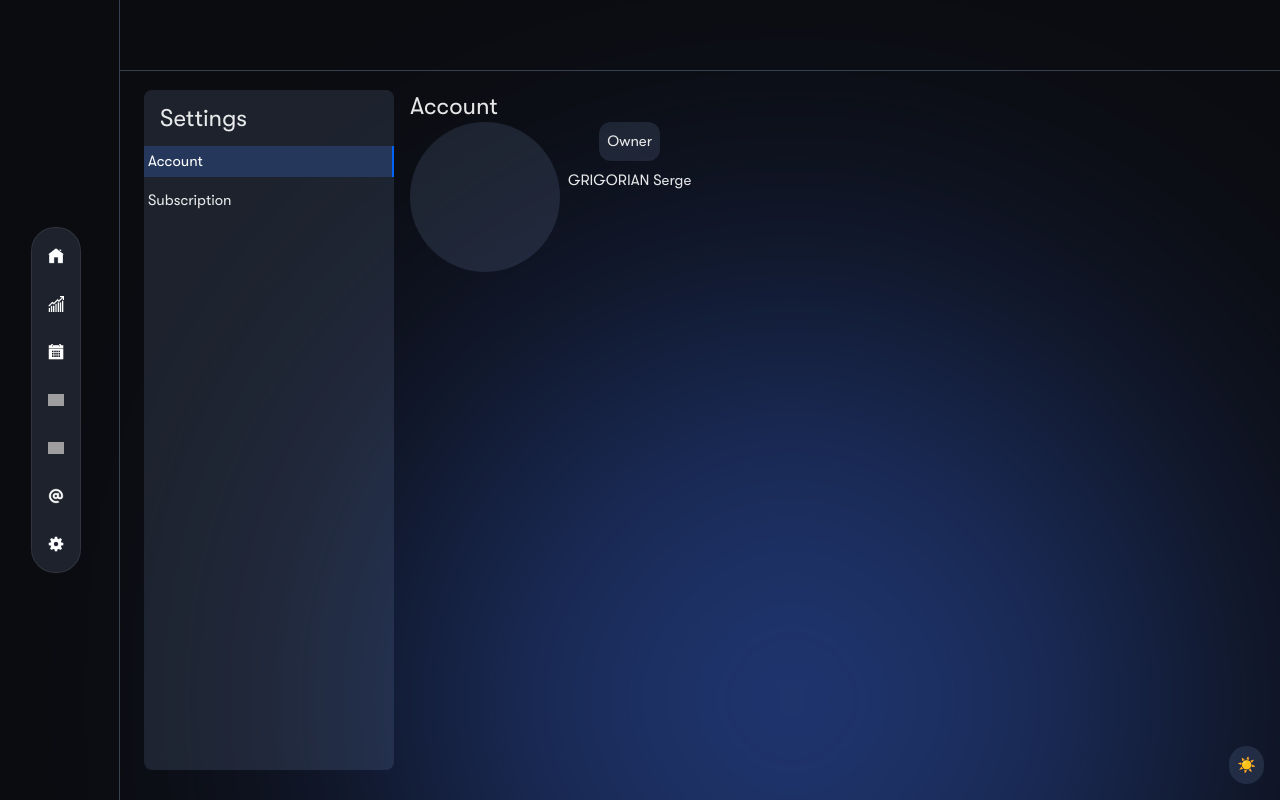
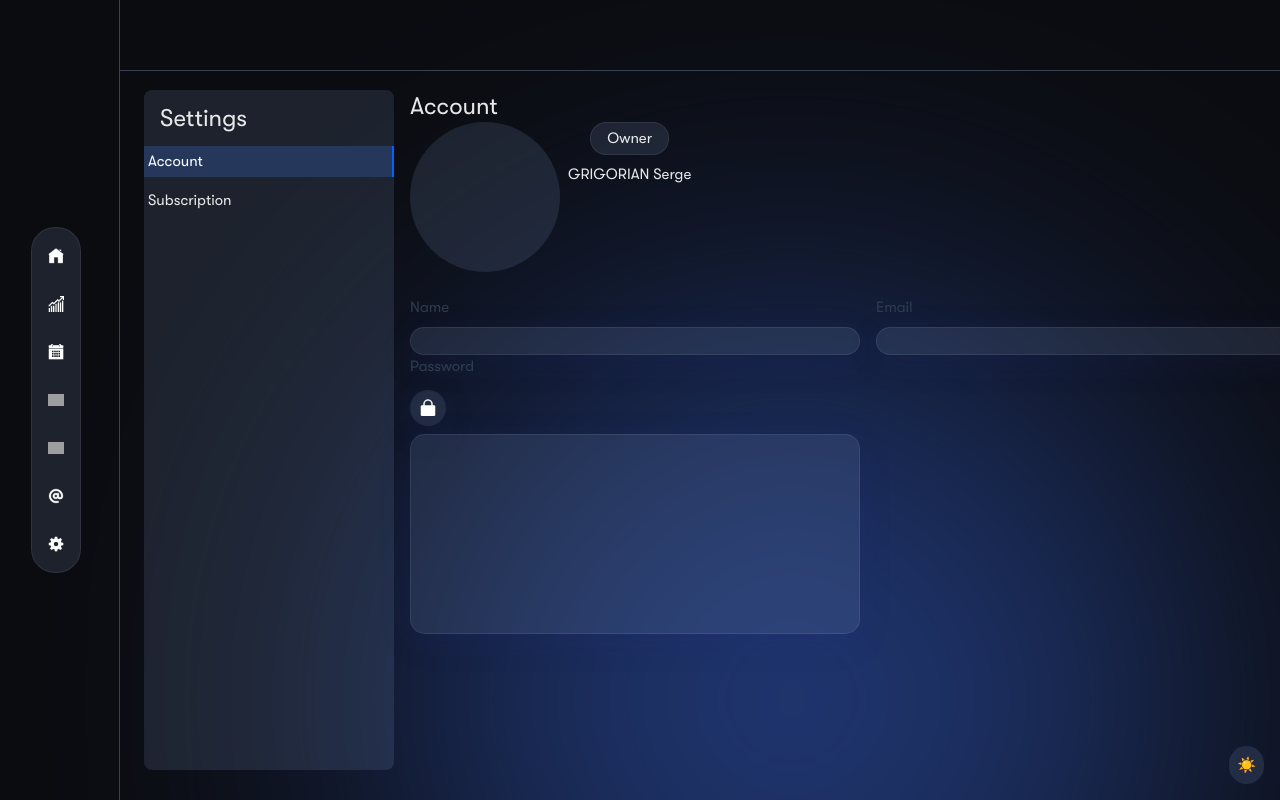
Before and after one commit to Serge01700/Dashboard-Multi-Api, a Vue app in the folder dashboard-api/frontend/: page /dashboard/settings in a window 1280 px wide. Built offline with nearby package versions, Linux system fonts and the light colour scheme; no server answers; grey boxes are pictures that could not be loaded.

Commit message:
settings in progress

```diff
--- a/dashboard-api/frontend/src/page/DashboardSettings.vue
+++ b/dashboard-api/frontend/src/page/DashboardSettings.vue
@@ -30,13 +30,66 @@
         <div class="flex flex-row gap-2">
             <p class=" rounded-full bg-dark-card w-[150px] h-[150px]"></p>
             <div class="flex flex-col gap-2">
-                <p class="text-md font-thin mx-auto p-2 rounded-xl"
-                :class="[ isDarkMode ? 'text-dark-text-primary bg-dark-card' : 'text-light-text-primary bg-light-card']">Owner</p>
-                <p :class="[ isDarkMode ? 'text-dark-text-primary' : 'text-light-text-primary']"
+                <p class=" border text-md font-thin mx-auto  px-4 py-1 rounded-2xl"
+                :class="[ isDarkMode ? 'border-dark-border text-dark-text-primary bg-dark-card' : 'border-light-border  text-light-text-primary bg-light-card']">Owner</p>
+                <p :class="[ isDarkMode ? 'text-dark-text-primary' : 'text-light-text-primary', ]"
                 >GRIGORIAN Serge</p>
             </div>
+        </div>
+        <form @submit.prevent="submitForm">
 
-        </div>
+          <!-- NAME -->
+
+          <div class="flex flex-row gap-4 mt-4">
+            <div class="form-group flex flex-col gap-2">
+              <label for="name">Name</label>
+              <input class="" type="name" id="name"
+              :class="[
+                      isDarkMode
+                        ? 'bg-dark-card  border-dark-border shadow-dark-shadow hover:shadow-dark-shadow-hover'
+                        : 'bg-light border-light-border shadow-light-shadow hover:shadow-light-shadow-hover'
+                    ]"  >
+            </div>
+
+              <!-- EMAIL -->
+
+            <div class="form-group flex flex-col gap-2">
+              <label for="email">Email</label>
+              <input type="email" id="email"
+              :class="[
+                      isDarkMode
+                        ? 'bg-dark-card  border-dark-border shadow-dark-shadow hover:shadow-dark-shadow-hover'
+                        : 'bg-light border-light-border shadow-light-shadow hover:shadow-light-shadow-hover'
+                    ]"  >
+            </div>
+          </div>
+
+          <!-- PASSWORD -->
+          <div class="form-group flex flex-col gap-2">
+
+              <label for="password">Password</label>
+              <BulletPoint
+                :class="[
+                  'w-9 h-9 mt-1 mr-1',
+                  isDarkMode ? 'bg-dark-card' : 'bg-dark',
+                  'border-dark-border shadow-dark-shadow hover:shadow-dark-shadow-hover'
+                ]"
+                :image="'/src/assets/img/icons8-cadenas-60.png'"
+                size="20px"/>
+              <input class="psw h-[200px]" type="password" id="password"
+              :class="[
+                      isDarkMode
+                        ? 'bg-dark-card  border-dark-border shadow-dark-shadow hover:shadow-dark-shadow-hover'
+                        : 'bg-light border-light-border shadow-light-shadow hover:shadow-light-shadow-hover'
+                    ]"  >
+
+            </div>
+
+
+
+
+
+        </form>
       </div>
     </main>
 </div>
@@ -45,6 +98,7 @@
 
 <script setup>
 import { ref } from 'vue' ;
+import BulletPoint from '@/components/BulletPoint.vue';
 
 const props = defineProps({
     isDarkMode : {
@@ -73,4 +127,11 @@ function setActiveItem(item) {
 }
 
 
+input{
+  border: 1px solid var(--color-light-border);
+  border-radius: 15px;
+  width: 450px;
+  padding: 2px;
+}
+
 </style>
```
